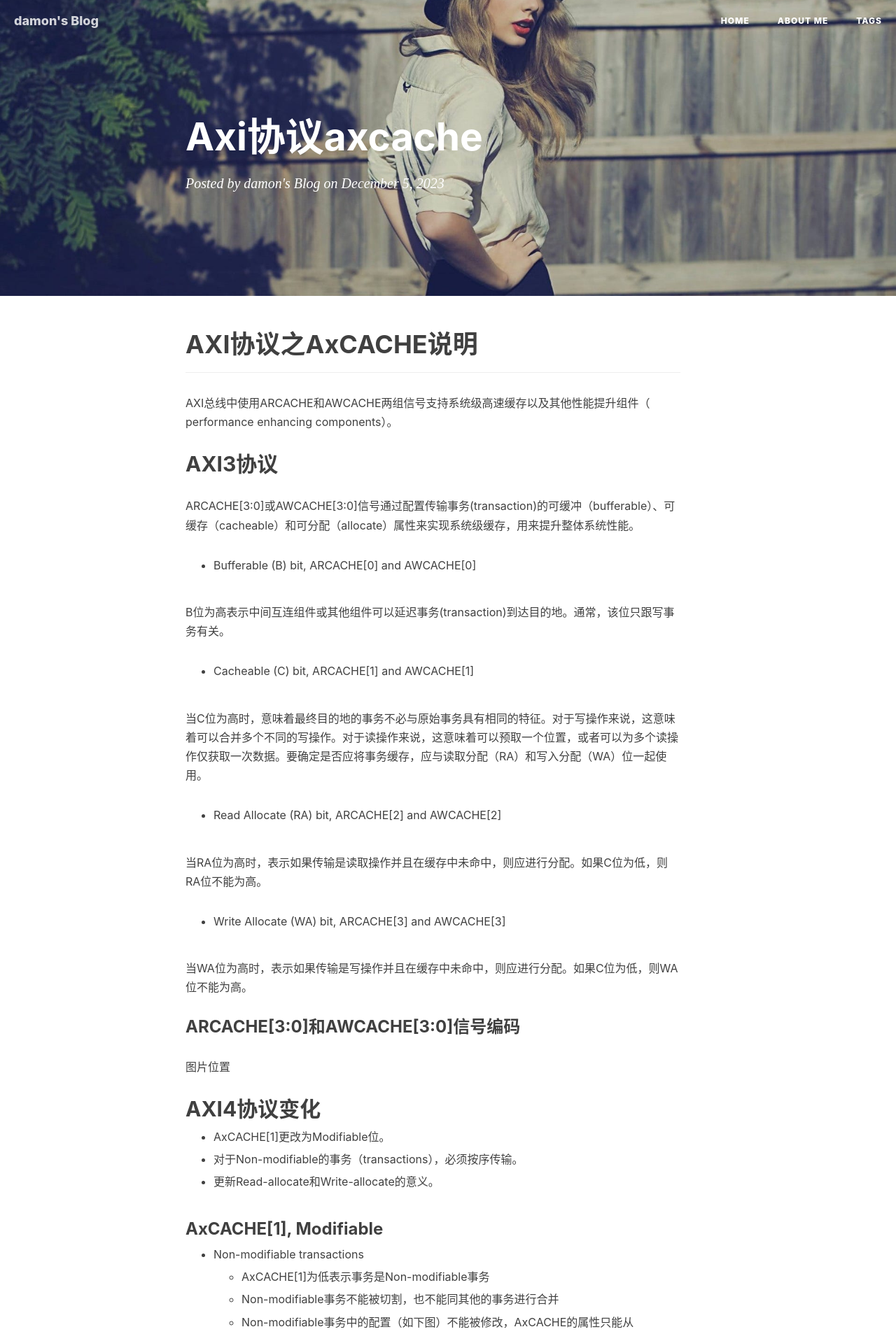
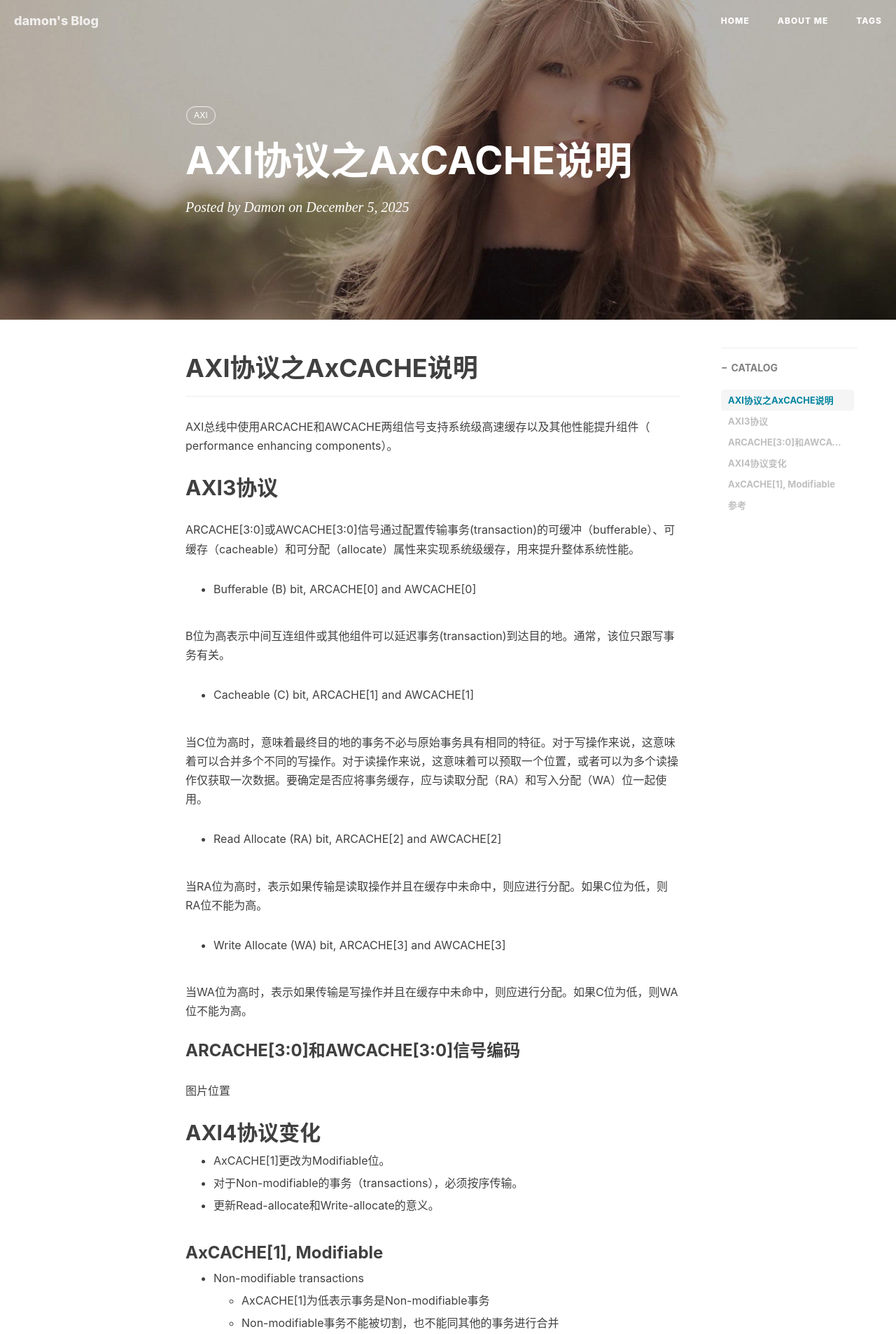
Before and after one commit to damon-liush/damon-liush.github.io, a Jekyll site: the page built from _posts/2023-12-5-AXI协议AXCACHE.md, in a window 1280 px wide. Shown: the top 1907 px of the page at 70% size. Built offline with Jekyll 4.4.1, drawn with Linux system fonts in a browser that asks for light colours; nearby versions of some CDN libraries; our own code applies the rules of GitHub Pages for plain Markdown files; comment, search, counter and statistics services are not loaded.

Commit message:
Update 2023-12-5-AXI协议AXCACHE.md

```diff
--- a/_posts/2023-12-5-AXI协议AXCACHE.md
+++ b/_posts/2023-12-5-AXI协议AXCACHE.md
@@ -1,3 +1,15 @@
+---
+layout:     post
+title:      AXI协议之AxCACHE说明
+subtitle:
+date:       2025-12-05
+author:     Damon
+header-img: img/post-bg-swift2.jpg
+catalog: true
+tags:
+    - AXI
+---
+
 # AXI协议之AxCACHE说明
 
 ------
```
